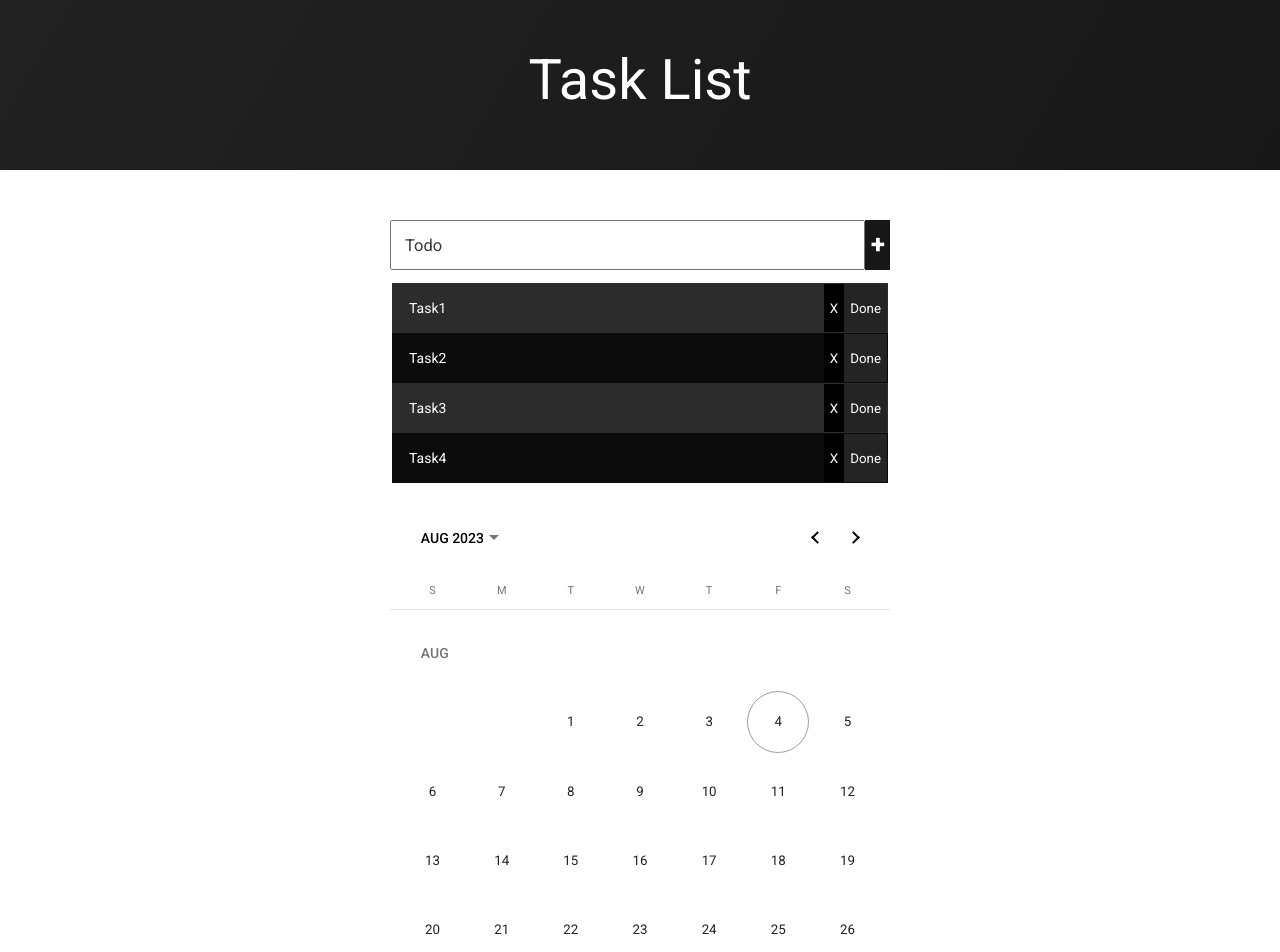
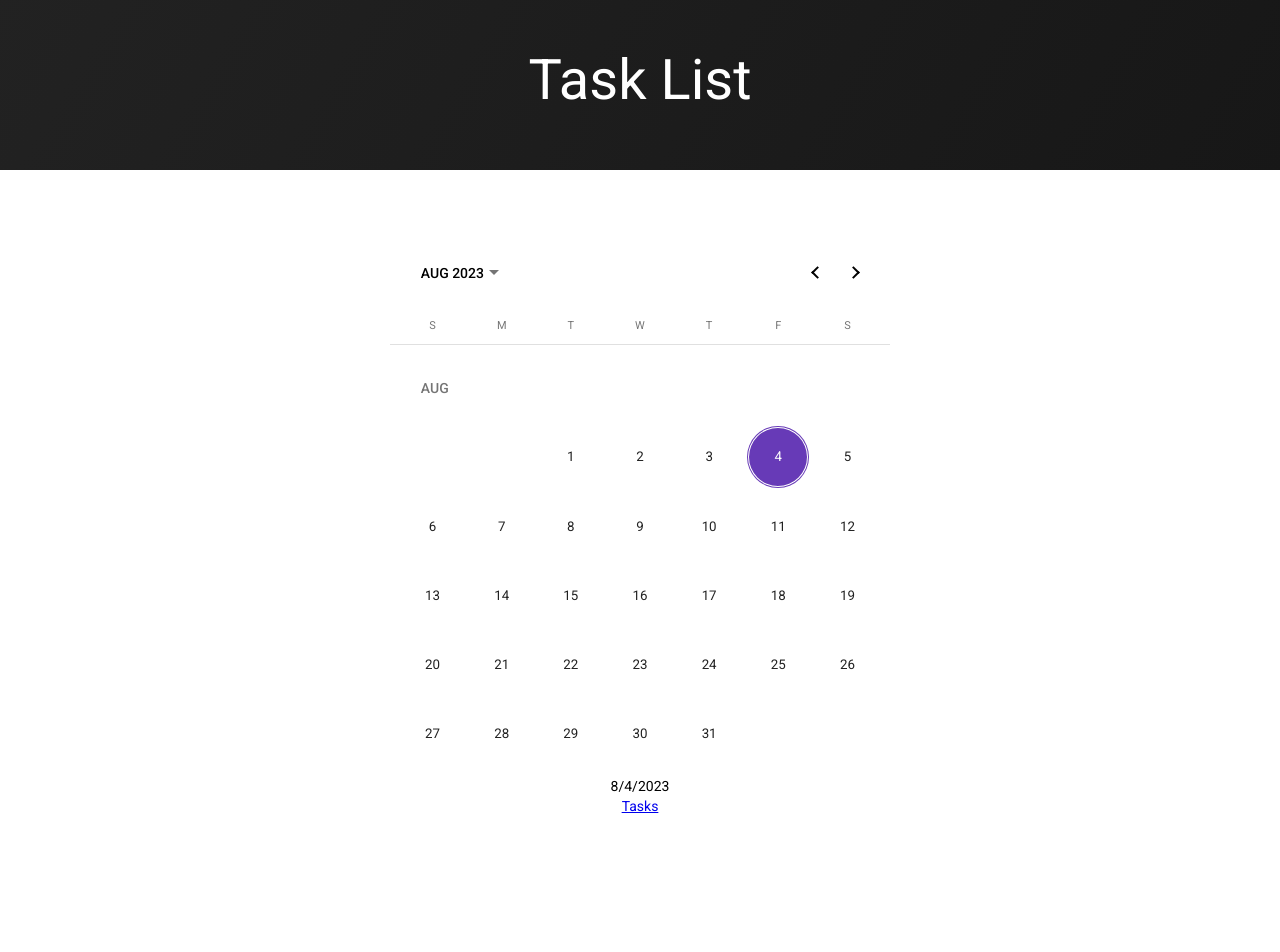
Before and after one commit to AppyRamSameer/task-list-app, an Angular app: page / in a window 1280 px wide. Shown: the top 952 px of the page. Built offline with nearby package versions, Linux system fonts and the light colour scheme.

Commit message:
add routing and add usage of foms

```diff
--- a/src/app/app-routing.module.ts
+++ b/src/app/app-routing.module.ts
@@ -1,10 +1,15 @@
 import { NgModule } from '@angular/core';
 import { RouterModule, Routes } from '@angular/router';
+import { CalendarComponent } from './calendar/calendar.component';
+import { TaskListComponent } from './task-list/task-list.component';
 
-const routes: Routes = [];
+const routes: Routes = [
+  { component: CalendarComponent, path: '' },
+  { component: TaskListComponent, path: 'tasks' },
+];
 
 @NgModule({
   imports: [RouterModule.forRoot(routes)],
-  exports: [RouterModule]
+  exports: [RouterModule],
 })
-export class AppRoutingModule { }
+export class AppRoutingModule {}
--- a/src/app/app.component.html
+++ b/src/app/app.component.html
@@ -1,5 +1,4 @@
 <header>Task List</header>
 <body>
-  <task-list></task-list>
-  <app-calendar></app-calendar>
+  <router-outlet></router-outlet>
 </body>
--- a/src/app/calendar/calendar.component.css
+++ b/src/app/calendar/calendar.component.css
@@ -1,6 +1,8 @@
 div{
     display:flex;
     justify-content: center;
+    flex-direction: column;
+    align-items: center;
 }
 
 mat-calendar{
--- a/src/app/calendar/calendar.component.html
+++ b/src/app/calendar/calendar.component.html
@@ -1,4 +1,5 @@
 
 <div>
-    <mat-calendar></mat-calendar>
+    <mat-calendar [(selected)]="selectedDate"></mat-calendar>{{selectedDate.toLocaleDateString()}}
+    <a [routerLink]="['/tasks', {date:selectedDate}]">Tasks</a>
 </div>
--- a/src/app/calendar/calendar.component.ts
+++ b/src/app/calendar/calendar.component.ts
@@ -3,13 +3,12 @@ import { Component, OnInit } from '@angular/core';
 @Component({
   selector: 'app-calendar',
   templateUrl: './calendar.component.html',
-  styleUrls: ['./calendar.component.css']
+  styleUrls: ['./calendar.component.css'],
 })
 export class CalendarComponent implements OnInit {
+  constructor() {}
 
-  constructor() { }
+  ngOnInit(): void {}
 
-  ngOnInit(): void {
-  }
-
+  selectedDate = new Date();
 }
--- a/src/app/calendar/calendar.module.ts
+++ b/src/app/calendar/calendar.module.ts
@@ -5,6 +5,7 @@ import { CalendarComponent } from './calendar.component';
 import { BrowserAnimationsModule } from '@angular/platform-browser/animations';
 import { MatDatepickerModule } from '@angular/material/datepicker';
 import { MatNativeDateModule } from '@angular/material/core';
+import { RouterModule } from '@angular/router';
 
 @NgModule({
   declarations: [CalendarComponent],
@@ -13,6 +14,7 @@ import { MatNativeDateModule } from '@angular/material/core';
     BrowserAnimationsModule,
     MatDatepickerModule,
     MatNativeDateModule,
+    RouterModule,
   ],
   exports: [CalendarComponent],
 })
--- a/src/app/task-list/task-list.component.html
+++ b/src/app/task-list/task-list.component.html
@@ -1,9 +1,17 @@
 <div class="container">
     <div class="todo-list">
-        <div class="input-group">
-            <input type="text" placeholder="Todo" #newTask>
-            <button (click)="add(newTask.value)" class="add-button">+</button>
-        </div>
+        <form (ngSubmit)="add(taskNgForm);" #taskNgForm="ngForm">
+            <div class="input-group">
+                <input name="date" [matDatepicker]="picker" [(ngModel)]="date">
+                <mat-datepicker-toggle [for]="picker"></mat-datepicker-toggle>
+                <mat-datepicker #picker></mat-datepicker>
+            </div>
+
+            <div class="input-group">
+                <input name="taskTitle" type="text" placeholder="Todo" [(ngModel)]="newTaskTitle">
+                <button class="add-button">+</button>
+            </div>
+        </form>
         <table>
             <tr *ngFor="let task of tasks; let i = index" [class.even]="i%2==0" [class.odd]="i%2!=0">
                 <td>
--- a/src/app/task-list/task-list.component.ts
+++ b/src/app/task-list/task-list.component.ts
@@ -1,14 +1,21 @@
 import { Component, OnInit } from '@angular/core';
-
+import { NgForm } from '@angular/forms';
+import { ActivatedRoute, Route } from '@angular/router';
 @Component({
   selector: 'task-list',
   templateUrl: './task-list.component.html',
   styleUrls: ['./task-list.component.css'],
 })
 export class TaskListComponent implements OnInit {
-  constructor() {}
+  constructor(private route: ActivatedRoute) {}
 
-  ngOnInit(): void {}
+  newTaskTitle: string = '';
+  date: Date = new Date();
+
+  ngOnInit(): void {
+    this.date = new Date(this.route.snapshot.params['date']);
+    console.log(this.date);
+  }
 
   tasks: Task[] = [
     new Task('Task1'),
@@ -17,8 +24,10 @@ export class TaskListComponent implements OnInit {
     new Task('Task4'),
   ];
 
-  add(newTask: string) {
-    this.tasks.push(new Task(newTask));
+  add(taskNgForm: NgForm) {
+    if (taskNgForm.touched == false) return;
+    this.tasks.push(new Task(this.newTaskTitle));
+    taskNgForm.reset({ date: this.date });
   }
 
   removeTask(existingTask: Task) {
--- a/src/app/task-list/task-list.module.ts
+++ b/src/app/task-list/task-list.module.ts
@@ -2,10 +2,12 @@ import { NgModule } from '@angular/core';
 import { CommonModule } from '@angular/common';
 
 import { TaskListComponent } from './task-list.component';
+import { MatDatepickerModule } from '@angular/material/datepicker';
+import { FormsModule } from '@angular/forms';
 
 @NgModule({
   declarations: [TaskListComponent],
-  imports: [CommonModule],
+  imports: [CommonModule, MatDatepickerModule, FormsModule],
   exports: [TaskListComponent],
 })
 export class TaskListModule {}
```
